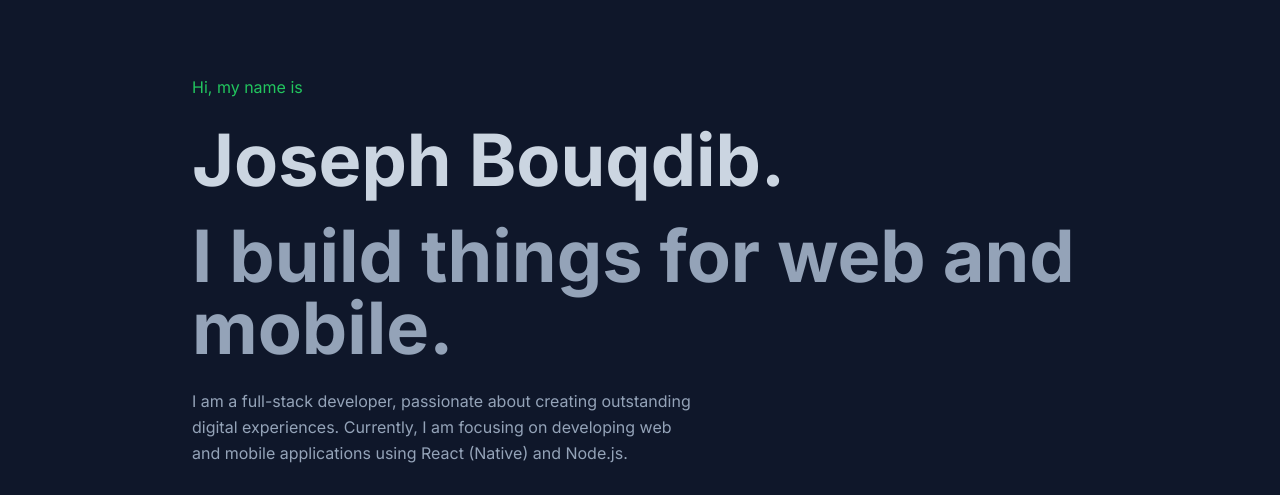
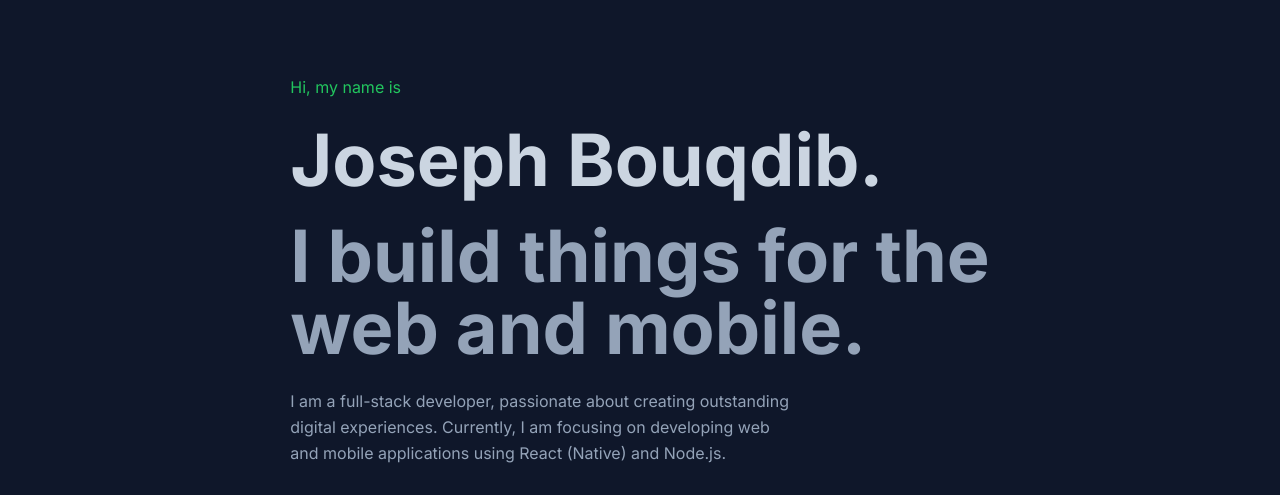
Before and after one commit to isotronic/josephbouqdib.com, a Gatsby site: page / in a window 1280 px wide. Shown: the part 88-583 px from the top of the page. Built offline with nearby package versions, Linux system fonts and the light colour scheme; Gatsby itself is replaced by a stand-in of ours.

Commit message:
small text changes

```diff
--- a/src/components/IntroSection.tsx
+++ b/src/components/IntroSection.tsx
@@ -8,7 +8,9 @@
         <p className="mb-6 mt-16 text-green-500">Hi, my name is</p>
         <h1 className="text-4xl font-bold md:text-7xl">Joseph Bouqdib.</h1>
         <h2 className="mt-4 text-4xl font-bold text-slate-400 md:mt-6 md:text-7xl">
-          I build things for web and mobile.
+          I build things for the
+          <br />
+          web and mobile.
         </h2>
         <p className="mt-6 max-w-lg text-slate-400">
           I am a full-stack developer, passionate about creating outstanding digital experiences. Currently, I am
```
